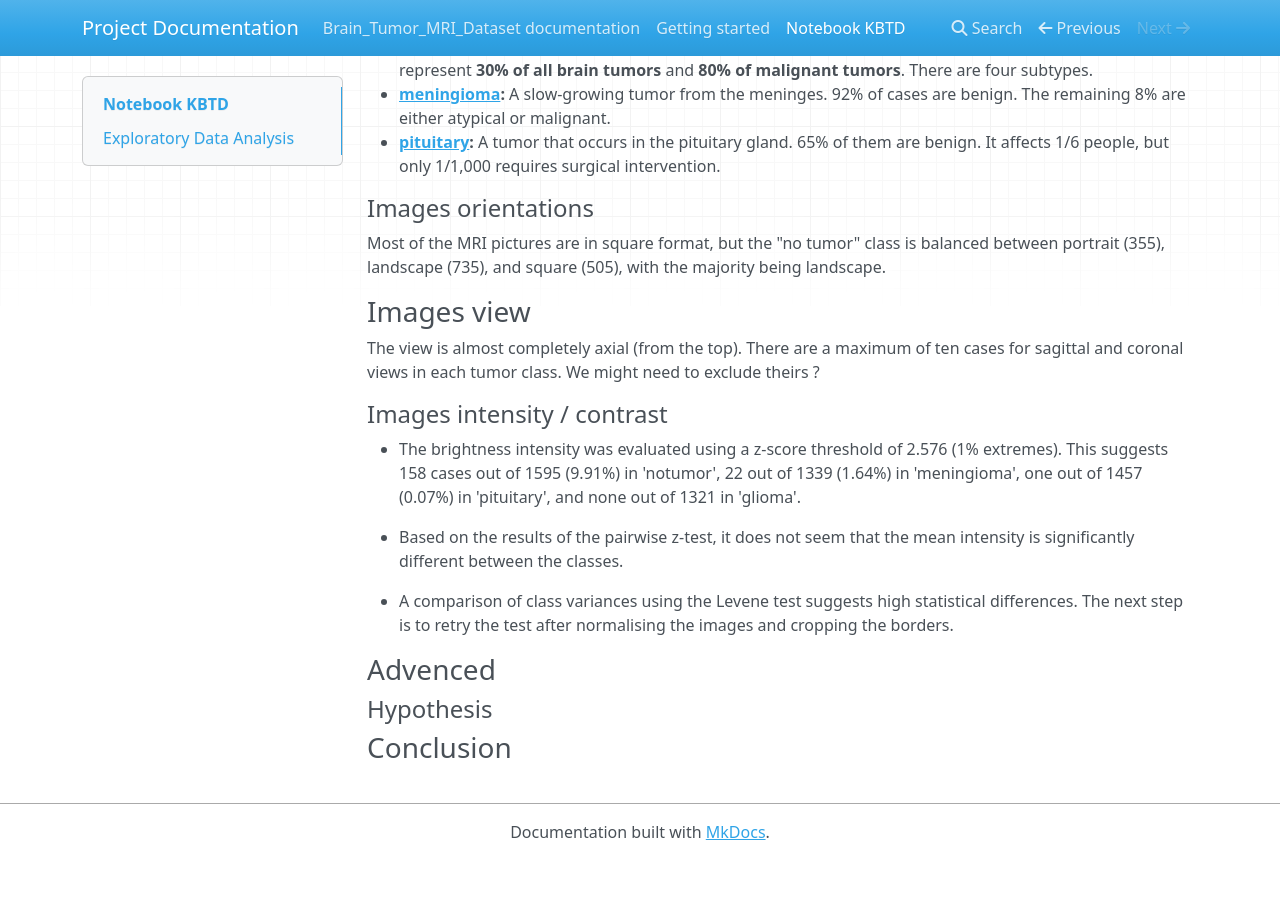
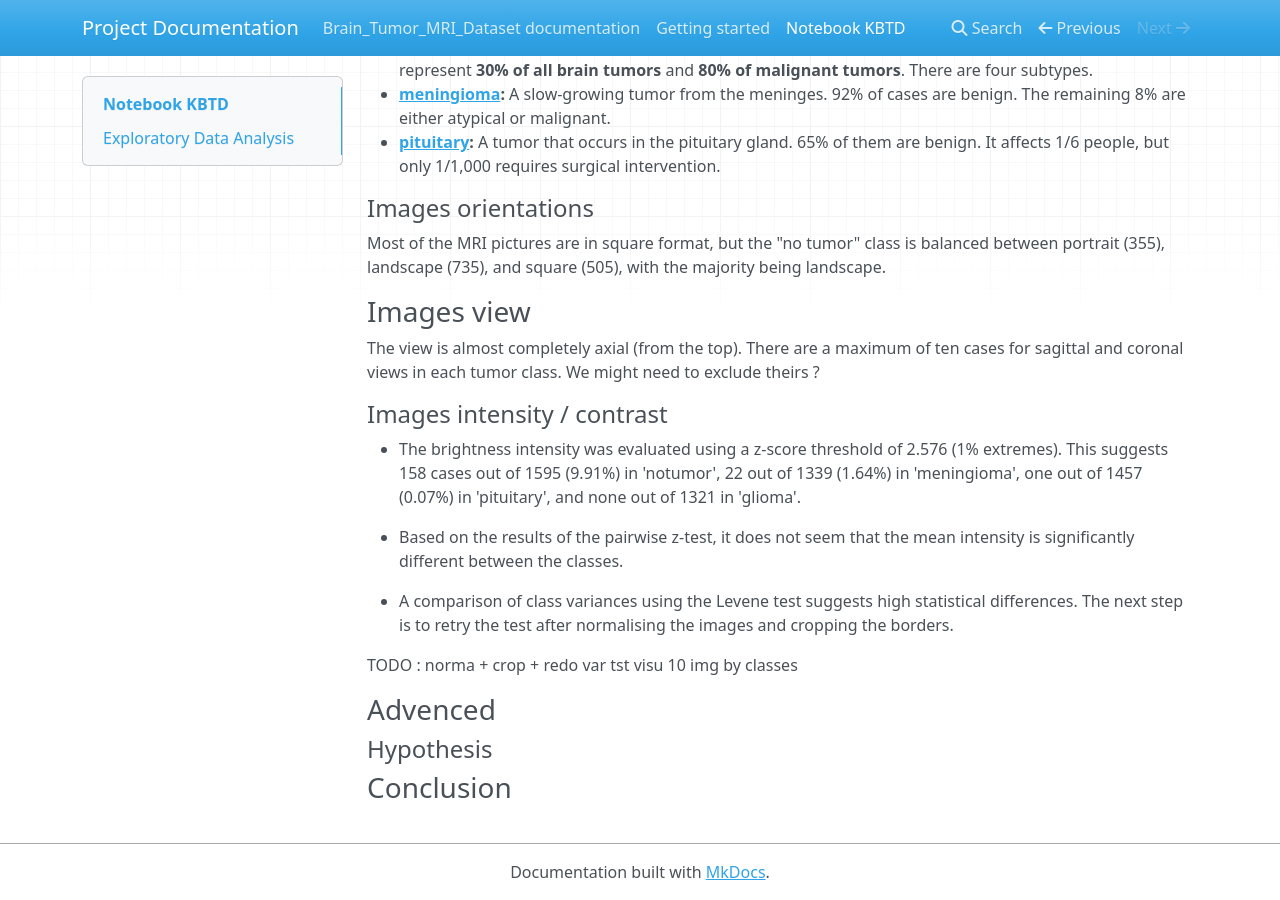
Before and after one commit to Jeremy-Duval-PhD/Brain_Tumor_MRI_Dataset, an MkDocs documentation site: the page built from docs/docs/notebook.md, in a window 1280 px wide and 900 px high, scrolled down 1251 px. Built offline with MkDocs 1.6.1, drawn with Linux system fonts in a browser that asks for light colours; nearby versions of some CDN libraries; before the commit the page ends 2111 px from its top, so only the background shows below that.

```diff
--- a/docs/docs/notebook.md
+++ b/docs/docs/notebook.md
@@ -79,6 +79,8 @@
 
 * A comparison of class variances using the Levene test suggests high statistical differences. The next step is to retry the test after normalising the images and cropping the borders.
 
+TODO : norma + crop + redo var tst
+	   visu 10 img by classes
 
 ### Advenced
 
```
Also changed, not shown: 1 other file.
